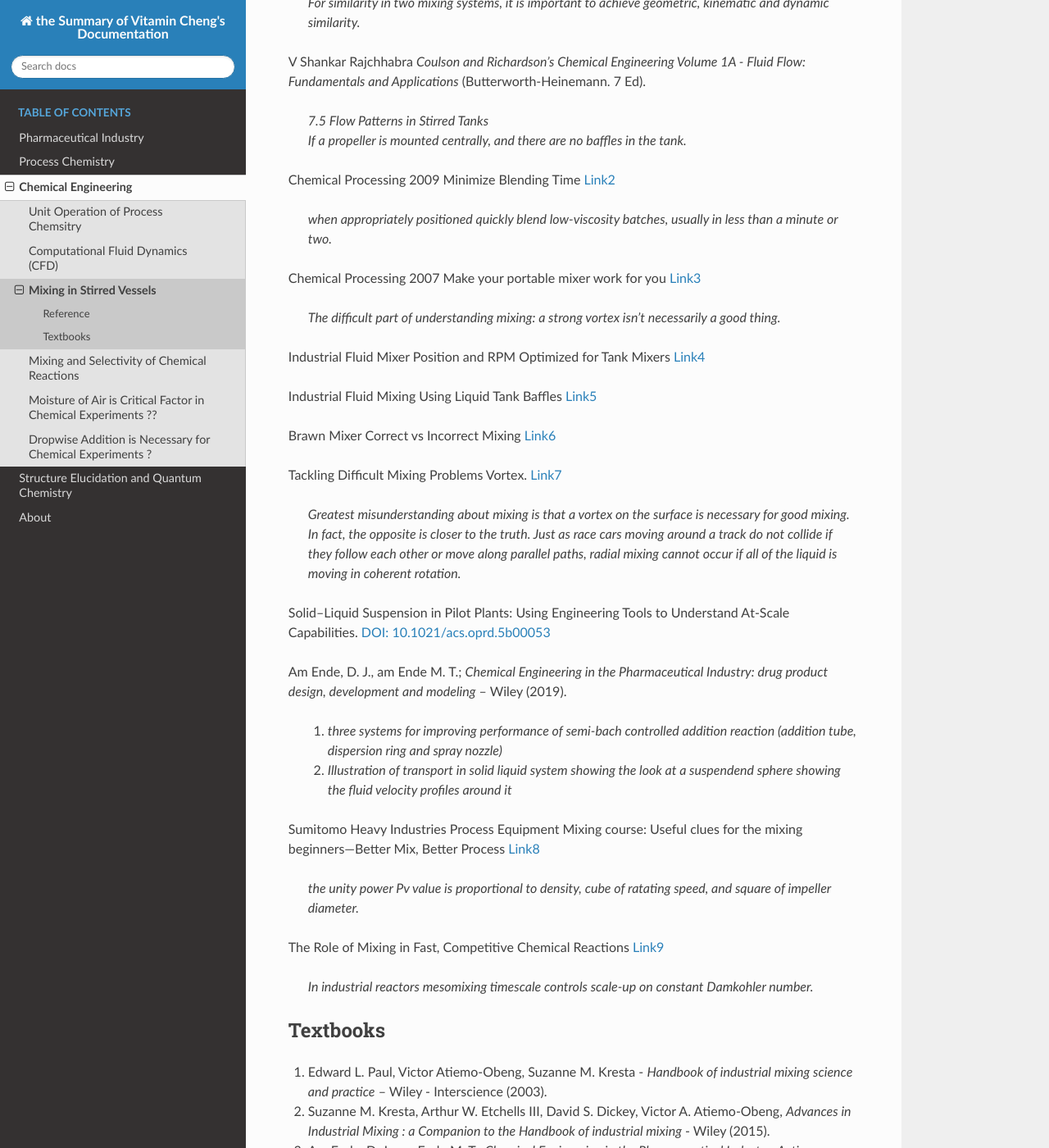
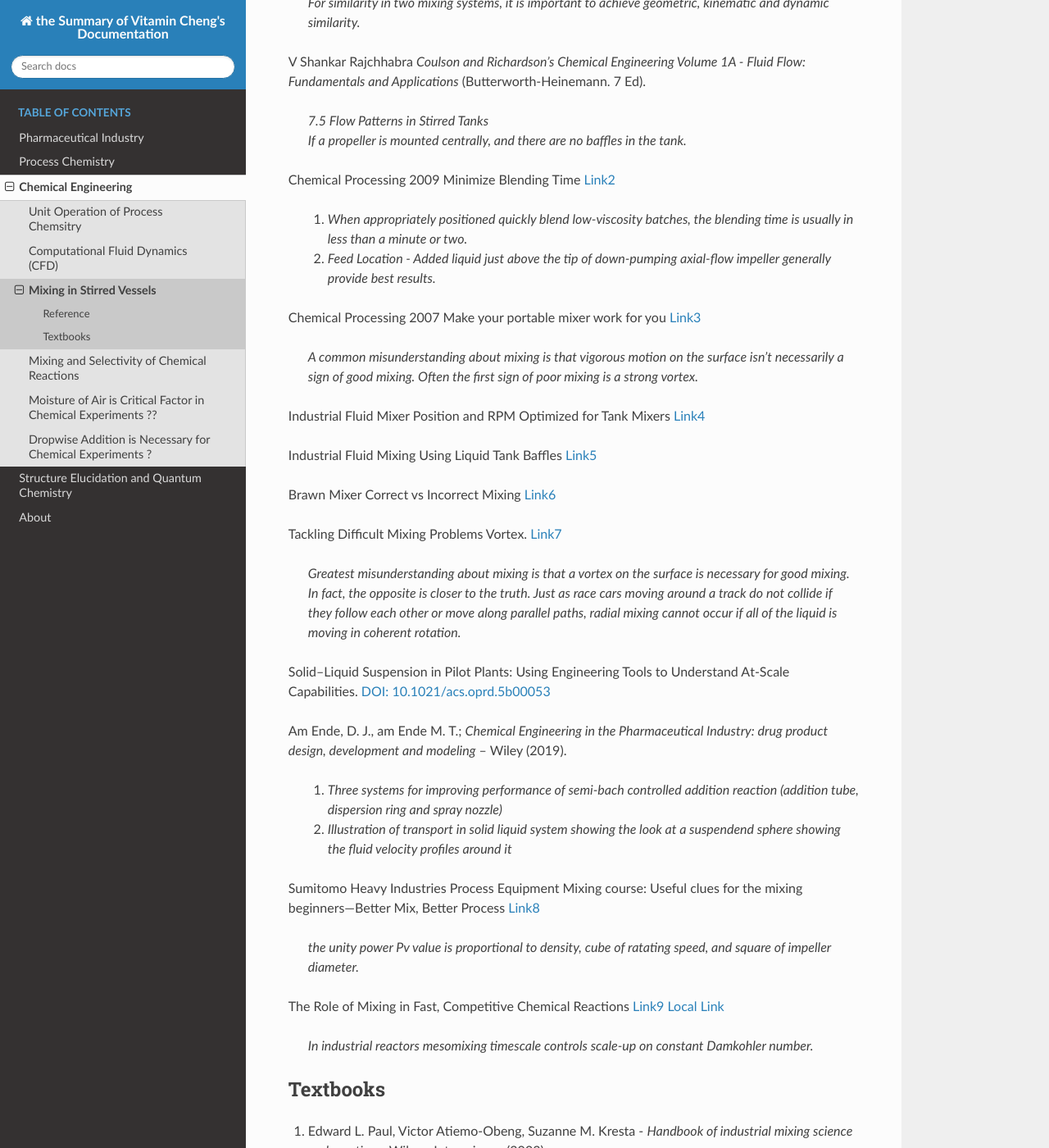
Before and after one commit to vitamincheng/summary, a Sphinx documentation site: the page built from source/CH3/Section8.rst, in a window 1280 px wide and 1400 px high, scrolled down 1520 px. Shown: the whole window at 82% size. Built offline with Sphinx 7.4.7 and the Read the Docs theme 3.1.0, drawn with Linux system fonts in a browser that asks for light colours.

Commit message:
add 2 new OPR&D  data and text bug fix

```diff
--- a/source/CH2/Section34.rst
+++ b/source/CH2/Section34.rst
@@ -23,8 +23,12 @@ MetaRF: attention‑based random forest for reaction yield prediction with a few
  | `MetaRF github <https://github.com/Nikki0526/MetaRF>`_
  | `Workflow of MetaRF turorial <https://github.com/Nikki0526/MetaRF/blob/main/Workflow_of_MetaRF_Tutorial.ipynb>`_
 
-Textbooks (Computational Fluid Dynamics)
+Textbooks
 ---------------------------------------------------------
+
+*About Computational Fluid Dynamics*
+
+
 1. Steven L. Brunton, *Data-Driven Science and Engineering -
    Machine Learning, Dynamical Systems, and Control* - Cambridge
    University Press (2022).
--- a/source/CH3/Section8.rst
+++ b/source/CH3/Section8.rst
@@ -93,15 +93,18 @@ Volume 1A - Fluid Flow: Fundamentals and Applications*
 Chemical Processing 2009 Minimize Blending Time
 `Link2 <https://www.chemicalprocessing.com/articles/2009/120/>`_
 
- | *when appropriately positioned quickly blend low-viscosity batches,
-   usually in less than a minute or two.*
+ 1. *When appropriately positioned quickly blend low-viscosity batches,
+    the blending time is usually in less than a minute or two.*
+ 2. *Feed Location - Added liquid just above the tip of down-pumping
+    axial-flow impeller generally provide best results.*
 
 Chemical Processing 2007 Make your portable mixer work for you
 `Link3 <https://www.chemicalprocessing.com/articles/2007/040/>`_
 
- | *The difficult part of understanding mixing: a strong
-   vortex isn’t necessarily a good thing.*
-
+ | *A common misunderstanding about mixing is that vigorous
+   motion on the surface isn't necessarily a sign of good
+   mixing. Often the first sign of poor mixing is a strong
+   vortex.*
 
 
 Industrial Fluid Mixer Position and RPM Optimized for Tank Mixers
@@ -131,7 +134,7 @@ Understand At-Scale Capabilities.
 Am Ende, D. J., am Ende M. T.; *Chemical Engineering in the Pharmaceutical
 Industry: drug product design, development and modeling* – Wiley (2019).
 
- 1. *three systems for improving performance of semi-bach controlled
+ 1. *Three systems for improving performance of semi-bach controlled
     addition reaction (addition tube, dispersion ring and spray nozzle)*
  2. *Illustration of transport in solid liquid system showing the look
     at a suspendend sphere showing the fluid velocity profiles around it*
@@ -146,6 +149,7 @@ Mixing course: Useful clues for the mixing beginners—Better Mix, Better Proces
 
 The Role of Mixing in Fast, Competitive Chemical Reactions
 `Link9 <https://mixing.net/Featured/AIChE%20STUDENT%20CONF%202019.pdf>`_
+`Local Link <https://github.com/vitamincheng/summary/tree/main/source/CH3/AIChE_STUDENT_CONF_2019.pdf>`_
 
  | *In industrial reactors mesomixing timescale controls scale-up on
    constant Damkohler number.*
```
Also changed, not shown: source/CH2/Section10.rst (+7 -0 lines), source/CH2/Section12.rst (+7 -0 lines).
